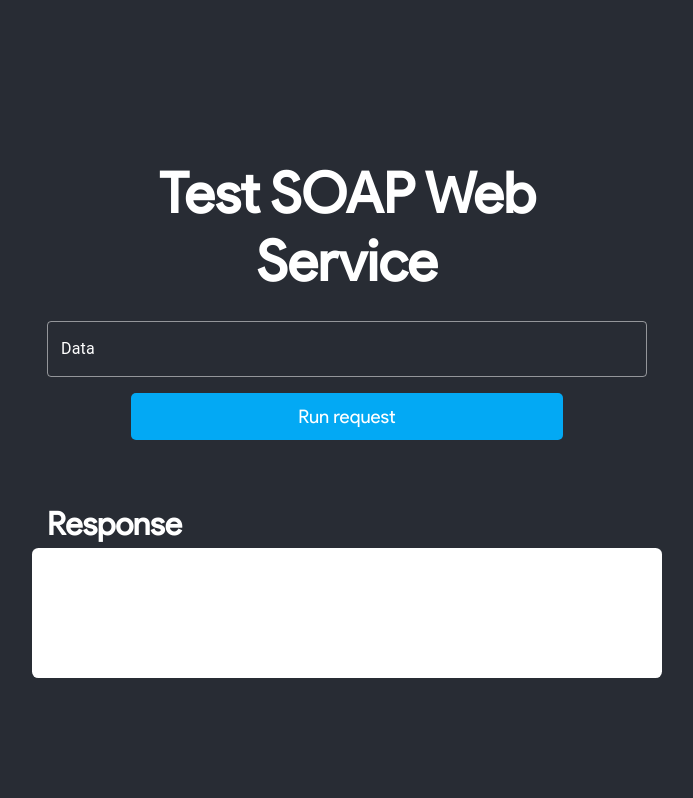
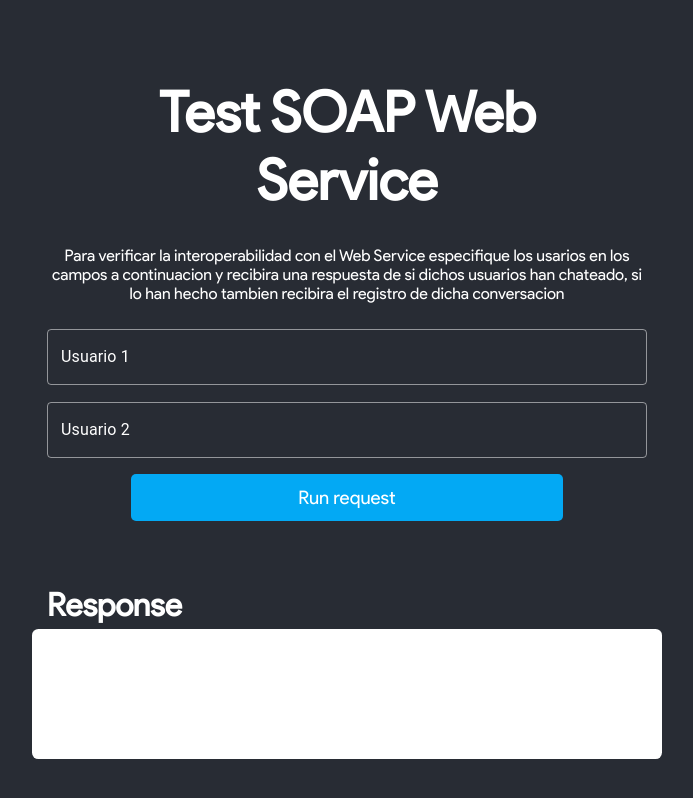
Before and after one commit to ArqSoft-2020/ss_wa, a React (Create React App) app: page /SOAPTest in a window 1280 px wide. Shown: the whole page, without its empty margins (293-986 px from the left). Built offline with nearby package versions, Linux system fonts and the light colour scheme.

Commit message:
SOAP form upate 1

```diff
--- a/src/SOAPTest.css
+++ b/src/SOAPTest.css
@@ -1,6 +1,7 @@
 .soaptest{
     width: 100%;
-    height: 100%;
+    height: auto;
+    min-height: 100%;
     display: flex;
     align-items: center;
     justify-content: center;
--- a/src/SOAPTest.js
+++ b/src/SOAPTest.js
@@ -8,8 +8,10 @@ class SOAPTest extends Component {
     constructor(props) {
         super(props);
         this.state = {
-            data: "",
-            dataError: false,
+            user1: "",
+            user2: "",
+            user1Error: false,
+            user2Error: false,
             response: ""
         };
 
@@ -81,27 +83,52 @@ class SOAPTest extends Component {
             <div className="soaptest">
                 <div className="content">
                     <h1>Test SOAP Web Service</h1>
+                    <p>Para verificar la interoperabilidad con el Web Service
+                         especifique los usarios en los campos a continuacion y
+                         recibira una respuesta de si dichos usuarios han chateado, si lo han hecho
+                         tambien recibira el registro de dicha conversacion</p>
                     < this.StyledTextField
                         variant="outlined"
                         margin="normal"
                         fullWidth
-                        id="data"
-                        label="Data"
-                        name="data"
-                        autoComplete="data"
+                        id="user1"
+                        label="Usuario 1"
+                        name="user1"
+                        autoComplete="user1"
                         onChange={this.handleChange}
-                        error={this.state.dataError && this.state.data.length === 0}
-                        helperText={this.state.dataError && this.state.data.length === 0 ? "Este campo es obligatorio" : ""}
+                        error={this.state.user1Error && this.state.user1.length === 0}
+                        helperText={this.state.user1Error && this.state.user1.length === 0 ? "Este campo es obligatorio" : ""}
                     />
+
+                    < this.StyledTextField
+                        variant="outlined"
+                        margin="normal"
+                        fullWidth
+                        id="user2"
+                        label="Usuario 2"
+                        name="user2"
+                        autoComplete="user2"
+                        onChange={this.handleChange}
+                        error={this.state.user2Error && this.state.user2.length === 0}
+                        helperText={this.state.user2Error && this.state.user2.length === 0 ? "Este campo es obligatorio" : ""}
+                    />
+
                     <div className="submit">
                         <div className="submit_btn" onClick={() => {
-                            if(this.state.data !== ""){
+                            if(this.state.user1 !== "" && this.state.user2 !== ""){
+                                console.log(this.state.user1);
+                                console.log(this.state.user2);
                                 this.setState({
-                                    dataError: false,
+                                    user1Error: false,
+                                    user2Error: false,
                                     response: "200 OK response"
                                 })
                             }else{
-                                this.setState({dataError: true})
+                                this.setState({
+                                    user1Error: true,
+                                    user2Error: true,
+                                    response: ""
+                                })
                             }
                         }}>
                             <p>Run request</p>
```
